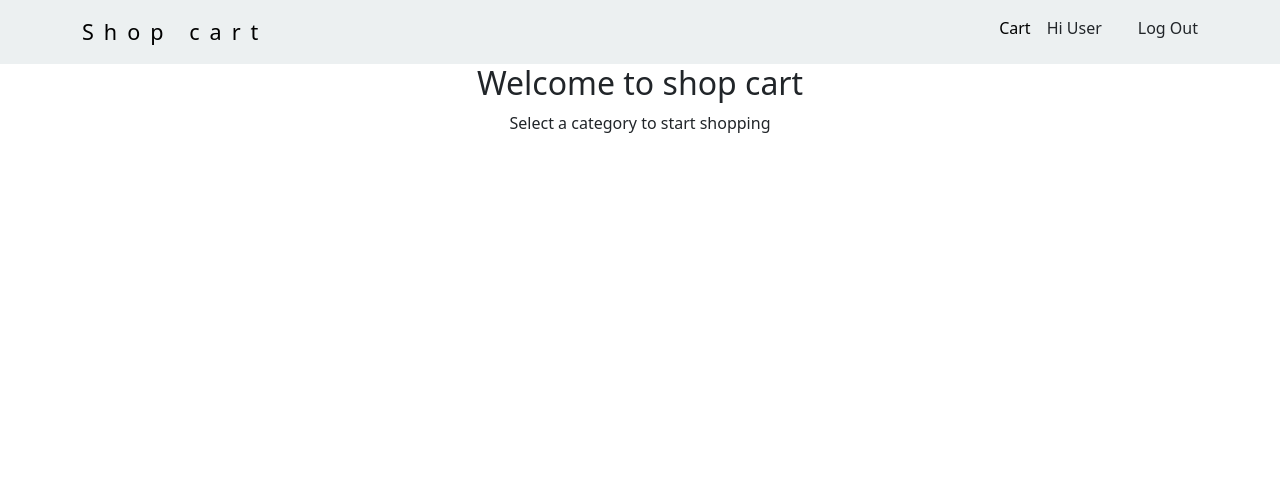
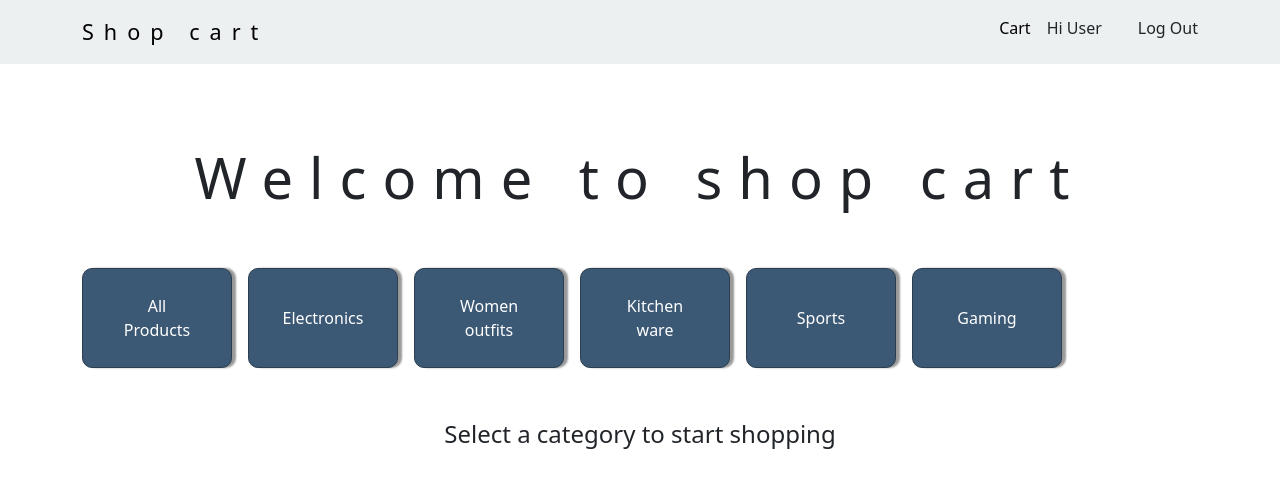
Before and after one commit to priyaselvakumar97/Sanket-Singh-Course, a plain HTML site: page E commerce App/index.html in a window 1280 px wide. Drawn offline with nearby package versions, Linux system fonts and the light colour scheme.

Commit message:
Login.html

```diff
--- a/E commerce App/css/common.css
+++ b/E commerce App/css/common.css
@@ -1,5 +1,8 @@
 :root{
     --blue-gray:#ecf0f1;
+    --pale-blue:#2c3e50;
+    --mid-gray:#999;
+    --jean-blue:#3b5875;
 }
 html{
     box-sizing: border-box;
--- a/E commerce App/css/home.css
+++ b/E commerce App/css/home.css
@@ -0,0 +1,35 @@
+.home-title {
+    font-size:3.5rem ;
+    margin-top: 5rem  !important;
+    letter-spacing: 1rem;
+}
+.category-title {
+    font-size: 1.5rem;
+    margin-top:3rem !important;
+}
+.category-list{
+    margin-top: 3rem;
+    gap: 1rem;
+}
+.category-items{
+    border:1px solid var(--pale-blue);
+    box-shadow: 4px 0px 2px var(--mid-gray);
+    width: 150px;
+    background-color: var(--jean-blue);
+    padding: 20px 30px;
+    border-radius: 10px;
+    min-height: 100px;
+    min-width: 135px;
+    margin-top: 3rem;
+
+}
+.category-items a{
+    text-decoration: none;
+    color: white;
+    font-size: 1rem;
+    text-align:center;
+}
+.category-items:hover{
+    box-shadow: 0px 0px;
+    transition: box-shadow 0.25s linear 0s;
+}
--- /dev/null
+++ b/E commerce App/css/login.css
@@ -0,0 +1,24 @@
+.home-title {
+    font-size:3.5rem ;
+    margin-top: 5rem  !important;
+}
+.login-wrapper{
+    width: 600px;
+    margin: 50px auto;
+
+}
+.login-wrapper .signup-btn{
+    cursor: pointer;
+    color: black;
+    padding: 1rem;
+}
+.login-wrapper .signup-btn:hover{
+    text-decoration: underline;
+}
+.input-group{
+    margin-bottom: 1rem;
+}
+.login-wrapper h4{
+    font-size: 2rem;
+    letter-spacing: 2.5px;
+}
--- a/E commerce App/index.html
+++ b/E commerce App/index.html
@@ -32,23 +32,31 @@
                       <div class="container">
                         <div class="row">
                             <h2 class="home-title text-center">Welcome to shop cart</h2>
-                            <div class="category-list d-flex flex-row justify-content-center align-items-center" id="category-list">
-                                <!-- TO DO : add category to child -->
-
-                            </div>
-                            <div class="categorylist text-center">
+                            <div class="category-list d-flex flex-row justify-content-space-between align-items-center"
+                             id="category-list">
+                                <!-- Catgeory list -->
+                                       <div class="category-items d-flex justify-content-center align-items-center">
+                                               <a href=""> All Products</a>
+                                       </div>
+                                       <div class="category-items d-flex justify-content-center align-items-center">
+                                               <a href=""> Electronics</a>
+                                       </div>
+                                       <div class="category-items d-flex justify-content-center align-items-center">
+                                              <a href=""> Women outfits</a>
+                                       </div>
+                                       <div class="category-items d-flex justify-content-center align-items-center">
+                                            <a href="">Kitchen ware</a>
+                                       </div>
+                                       <div class="category-items d-flex justify-content-center align-items-center">
+                                           <a href=""> Sports</a>
+                                       </div>
+                                       <div class="category-items d-flex justify-content-center align-items-center">
+                                           <a href="">Gaming</a>
+                                       </div>
+                                      </div>
+                            <div class="category-title text-center">
                                   Select a category to start shopping
                             </div>
-
-
-
-
-
-
-
-
-
-
                         </div>
                       </div>
                     </div>
```
Also changed, not shown: E commerce App/login.html (added, +61 -0 lines), E commerce App/cart.html (deleted).
